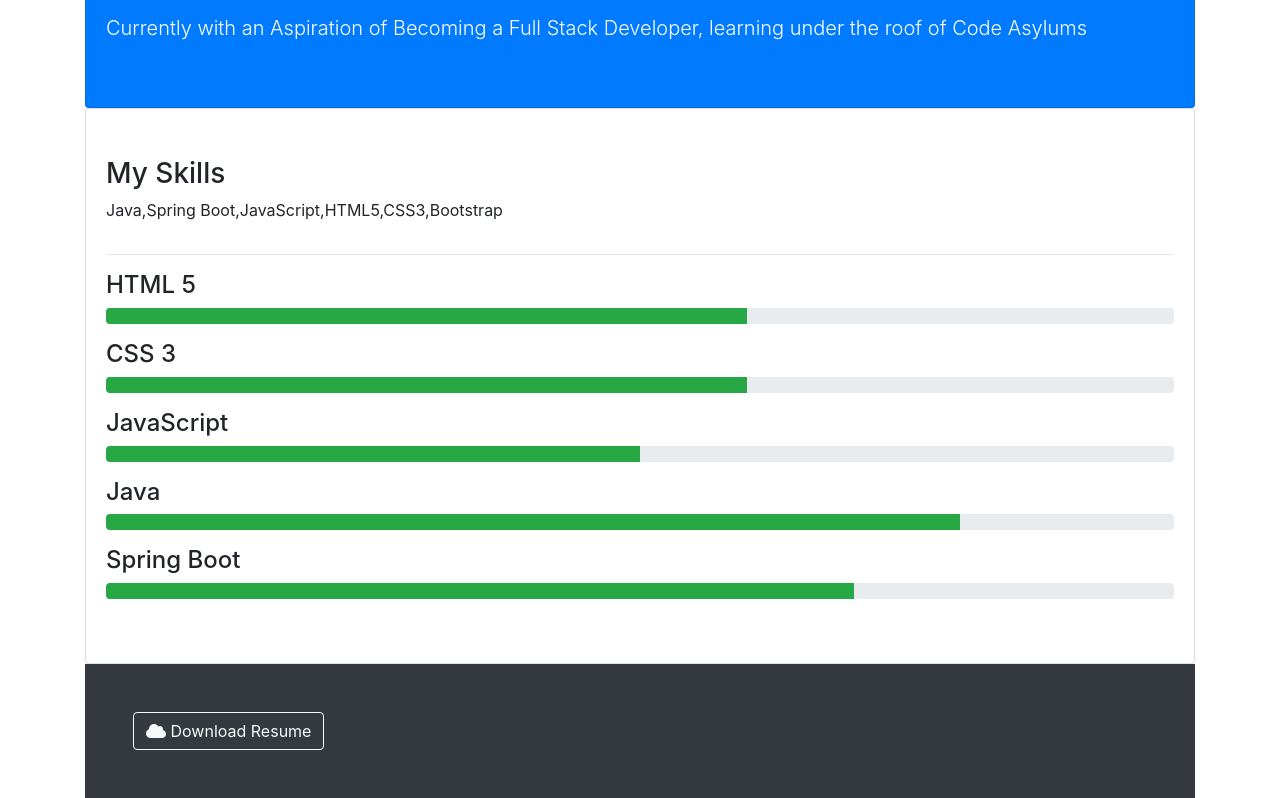
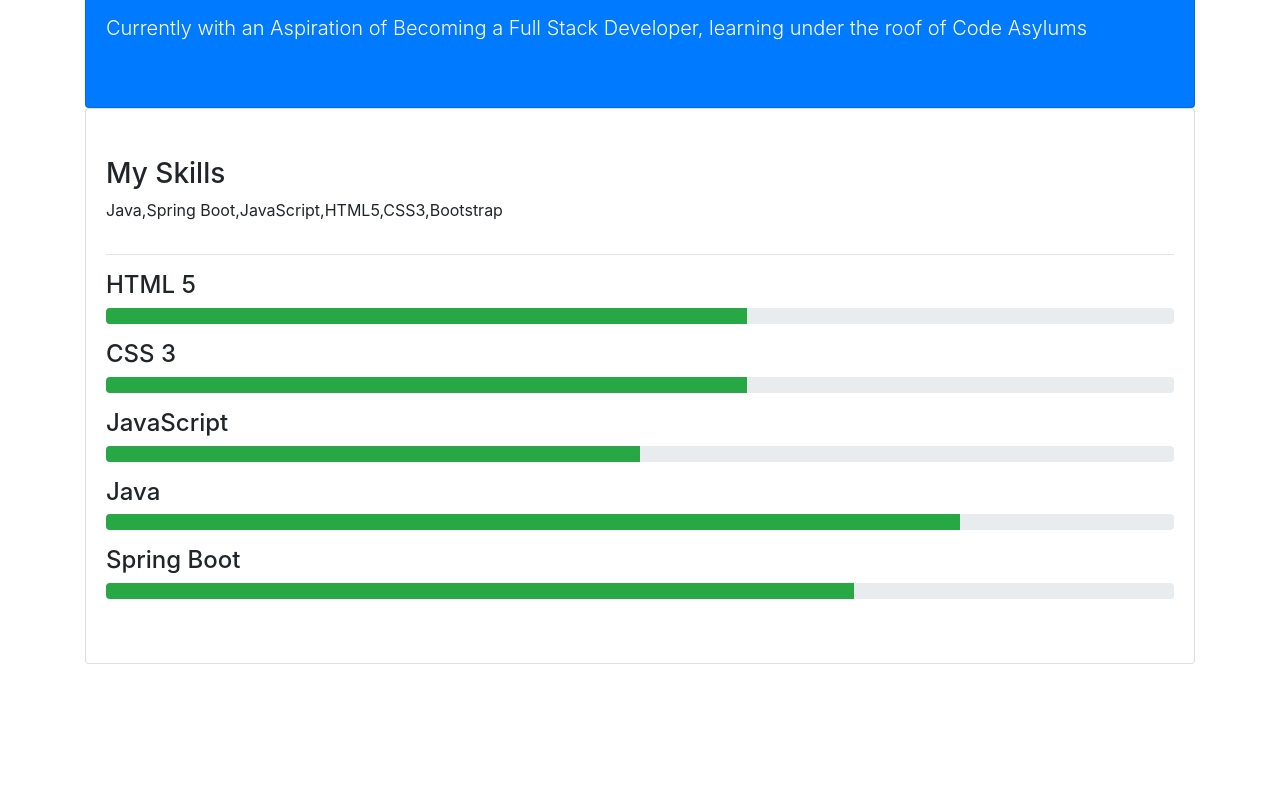
Before and after one commit to SridharSundarrajan/Portfolio.io, a website: page index.html in a window 1280 px wide. Shown: the part 524-1322 px from the top of the page. After the commit the page ends 1188 px from the top, so only its background shows below. Drawn offline with nearby package versions, Linux system fonts and the light colour scheme; some packages are replaced by stand-ins of ours; a script that the page names is missing.

Commit message:
Commented Download Resume

```diff
--- a/index.html
+++ b/index.html
@@ -229,7 +229,7 @@
 
 
     <!-- FOOTER -->
-    <footer id="main-footer" class="p-5 bg-dark text-white">
+    <!-- <footer id="main-footer" class="p-5 bg-dark text-white">
       <div class="row">
         <div class="col-md-6">
           <a href="#" class="btn btn-outline-light">
@@ -238,7 +238,7 @@
         </div>
       </div>
     </footer>
-  </div>
+  </div> -->
 
 
   <script src="http://code.jquery.com/jquery-3.3.1.min.js" integrity="sha256-FgpCb/KJQlLNfOu91ta32o/NMZxltwRo8QtmkMRdAu8="
```
